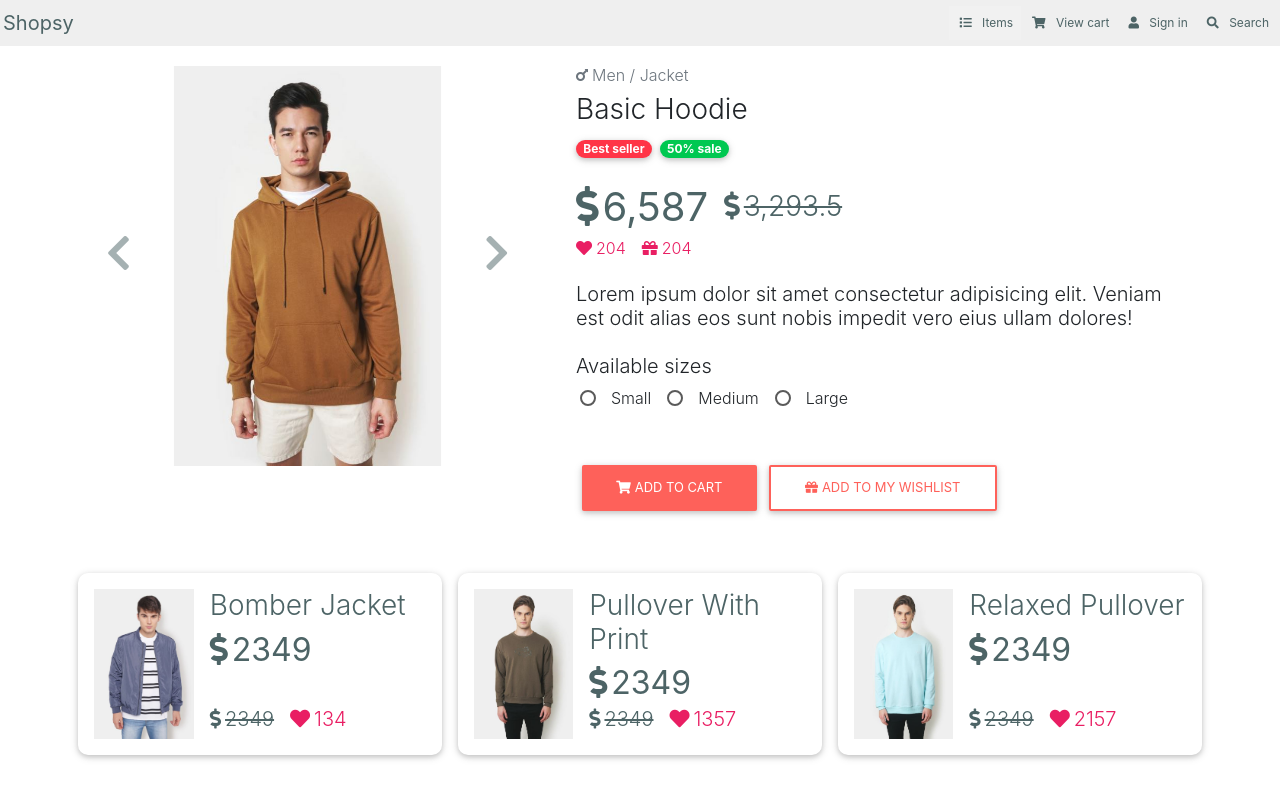
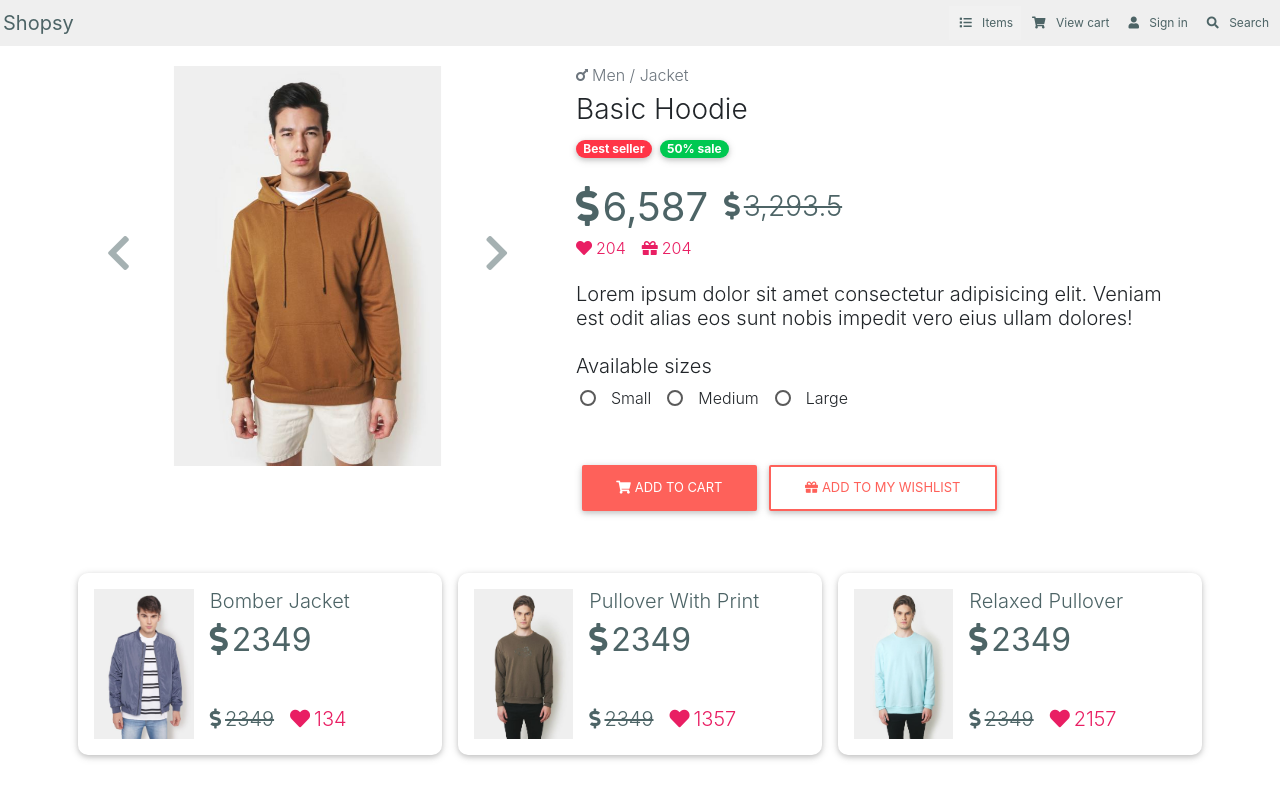
Before and after one commit to FrankeeAl/CRA-Shopsy, a React (Create React App) app: page /item/1 in a window 1280 px wide. Shown: the top 800 px of the page. Built offline with nearby package versions, Linux system fonts and the light colour scheme.

Commit message:
Item Suggestions fixed Title

```diff
--- a/src/components/Cards/ItemSuggestions.tsx
+++ b/src/components/Cards/ItemSuggestions.tsx
@@ -26,7 +26,7 @@ const ItemSuggestions: React.SFC<ItemSuggestionsProps> = ({
         />
 
         <div className="pl-3 text-left position-relative w-100">
-          <h3 className="text-left">{name}</h3>
+          <h5 className="text-left">{name}</h5>
           <h2 className="text-dark mr-3 text-strong">
             <i className="fas fa-dollar-sign mr-1"></i>2349
           </h2>
```
